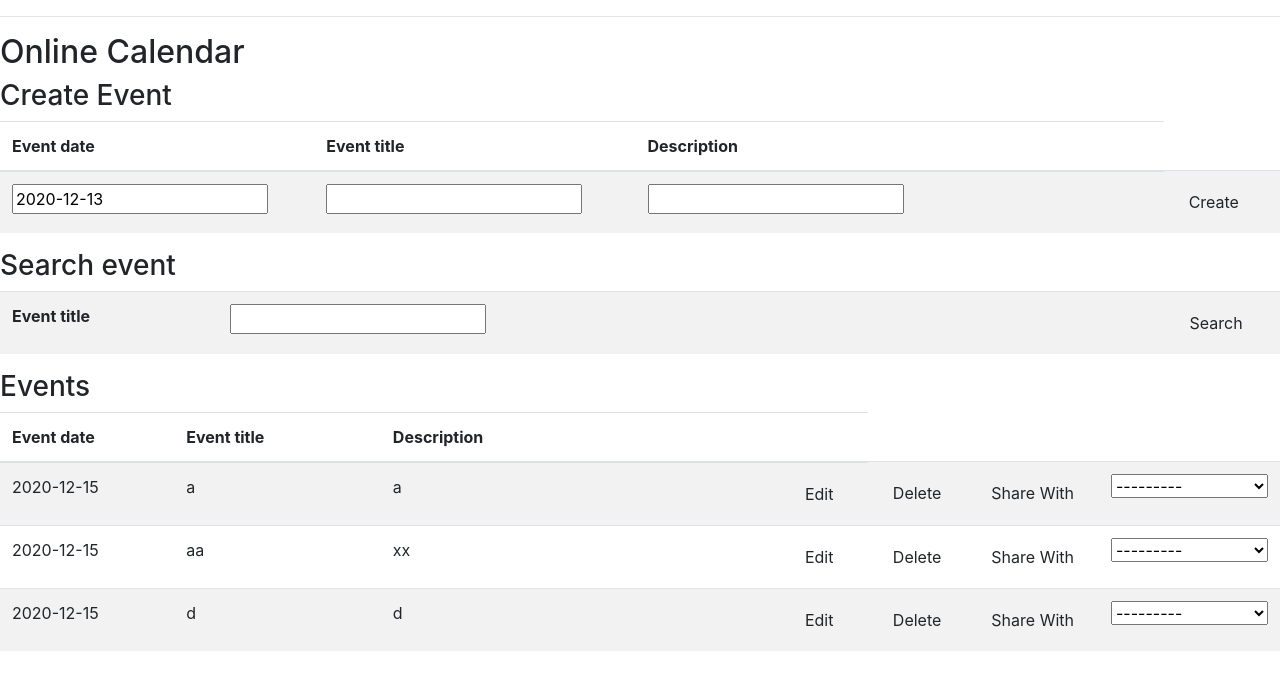
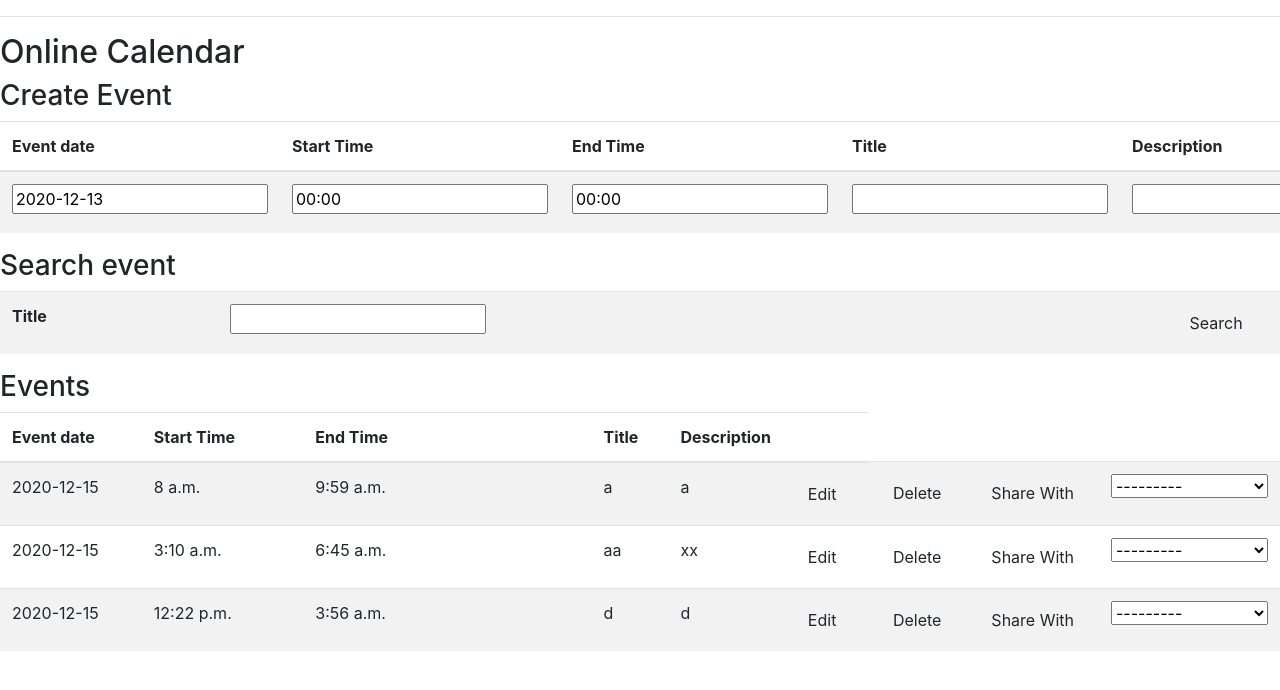
Before and after one commit to sukepp/cloud-calendar, a Django app: page / in a window 1280 px wide. Shown: the part 71-761 px from the top of the page. Run offline with Django 3.2, Linux system fonts and the light colour scheme; a user stored in the database is signed in; data comes from the database, SQL or seed files in the repository; both versions use the stored data as it was after the commit; some libraries are stand-ins or nearby versions.

Commit message:
Finished the function of booking time slots.

```diff
--- a/myapp/forms.py
+++ b/myapp/forms.py
@@ -12,7 +12,7 @@ class RecordForm(ModelForm):
 
     class Meta:
         model = Record
-        fields = ['date', 'title', 'description']
+        fields = ['date', 'time_start', 'time_end', 'title', 'description']
         widgets = {
             'date': TextInput(attrs={
                 'id': 'datepicker1',
--- a/myapp/models.py
+++ b/myapp/models.py
@@ -11,6 +11,8 @@ EVENT_TYPE = (('active', 'active'), ('old', 'old'))
 
 class Record(models.Model):
     date = DateField()
+    time_start = models.TimeField(auto_now=False, auto_now_add=False, default='00:00')
+    time_end = models.TimeField(auto_now=False, auto_now_add=False, default='00:00')
     title = CharField(max_length=300)
     description = CharField(max_length=300)
     user = models.ForeignKey(User, null=True, on_delete=models.CASCADE)
--- a/myapp/templates/app/index.html
+++ b/myapp/templates/app/index.html
@@ -41,7 +41,9 @@
           <thead>
              <tr>
               <th>Event date</th>
-              <th>Event title</th>
+              <th>Start Time</th>
+              <th>End Time</th>
+              <th>Title</th>
               <th>Description</th>
             </tr>
           </thead>
@@ -69,7 +71,7 @@
         <col style="width:65%">
         <col style="width:7%">
           <tr>
-            <th>Event title</th>
+            <th>Title</th>
               <td><input type="text" name="title"></td>
               <td><input type="submit" class="btn show-new-item" value="Search"/></td>
           </tr>
@@ -89,7 +91,9 @@
         <thead>
           <tr>
             <th>Event date</th>
-            <th>Event title</th>
+            <th>Start Time</th>
+            <th>End Time</th>
+            <th>Title</th>
             <th>Description</th>
             <th></th>
           </tr>
@@ -98,6 +102,8 @@
           {% for record in records %}
           <tr>
             <td>{{ record.date | date:"Y-m-d" }}</td>
+            <td>{{ record.time_start}}</td>
+            <td>{{ record.time_end}}</td>
             <td>{{ record.title }}</td>
             <td>{{ record.description }}</td>
             <td>
--- a/myapp/views.py
+++ b/myapp/views.py
@@ -55,9 +55,12 @@ def updateEvent(request):
         posted_data = request.POST
         event_id = posted_data['id_value']
         date = posted_data['date']
+        time_start = posted_data['time_start']
+        time_end = posted_data['time_end']
         title = posted_data['title']
         description = posted_data['description']
-        Record.objects.filter(id=event_id).update(date=date, title=title, description=description)
+        Record.objects.filter(id=event_id).update(date=date, time_start=time_start, time_end=time_end, title=title,
+                                                  description=description)
     return redirect('/')
 
 
@@ -79,7 +82,7 @@ def shareEvent(request):
         if form.is_valid():
             user = form.cleaned_data.get('user')
             record = Record.objects.get(id=event_id)
-            Record.objects.create(date=record.date, title=record.title,
+            Record.objects.create(date=record.date, time_start=record.time_start, time_end=record.time_end, title=record.title,
                                   description=record.description, event_type=record.event_type, user=user)
     return redirect('/')
 
```
Also changed, not shown: myapp/templates/app/edit_event.html (+11 -3 lines), myapp/templates/app/search_event.html (+6 -2 lines), db.sqlite3, myapp/migrations/0001_initial.py, myapp/migrations/0002_auto_20201215_0028.py (added).
